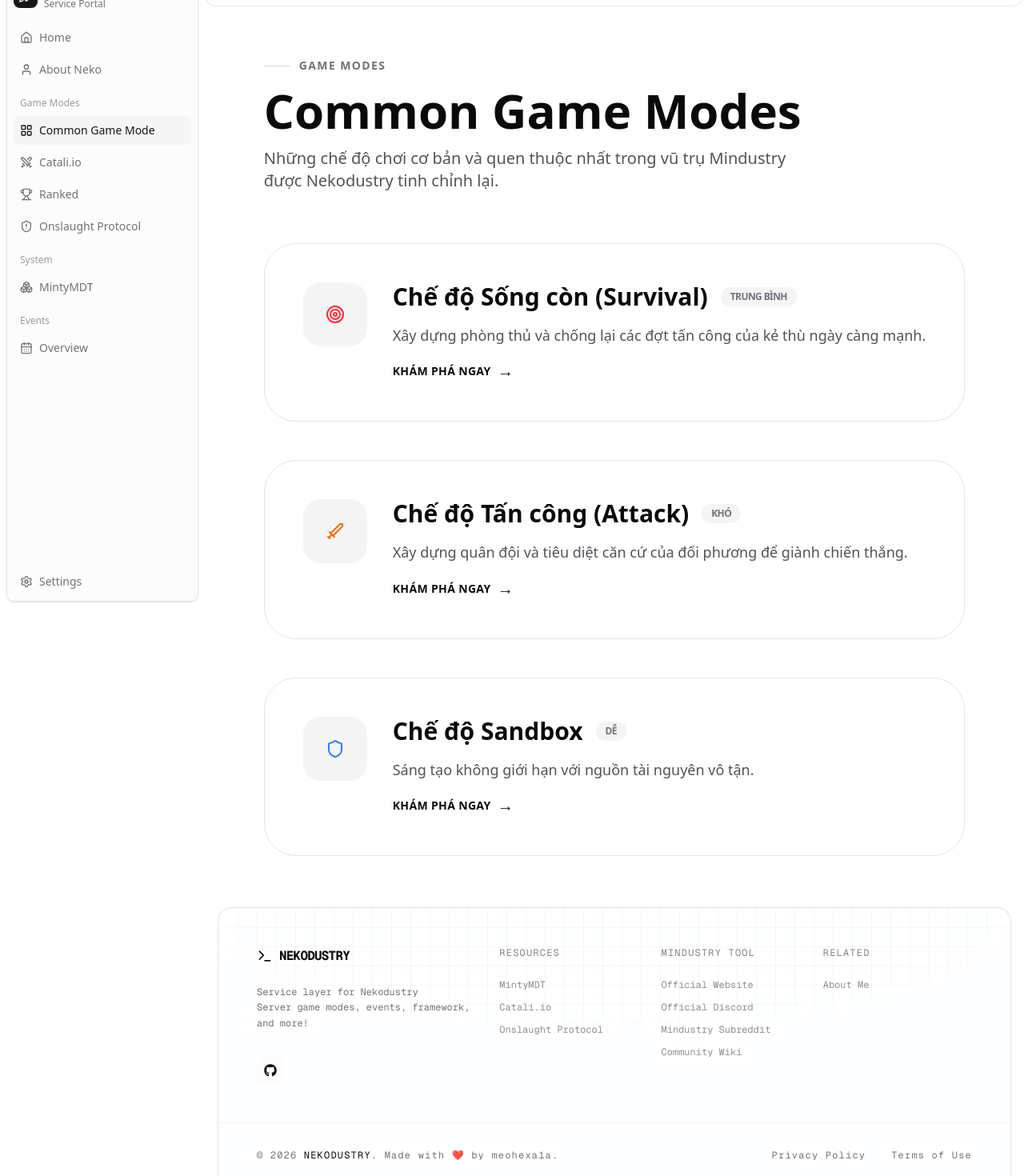
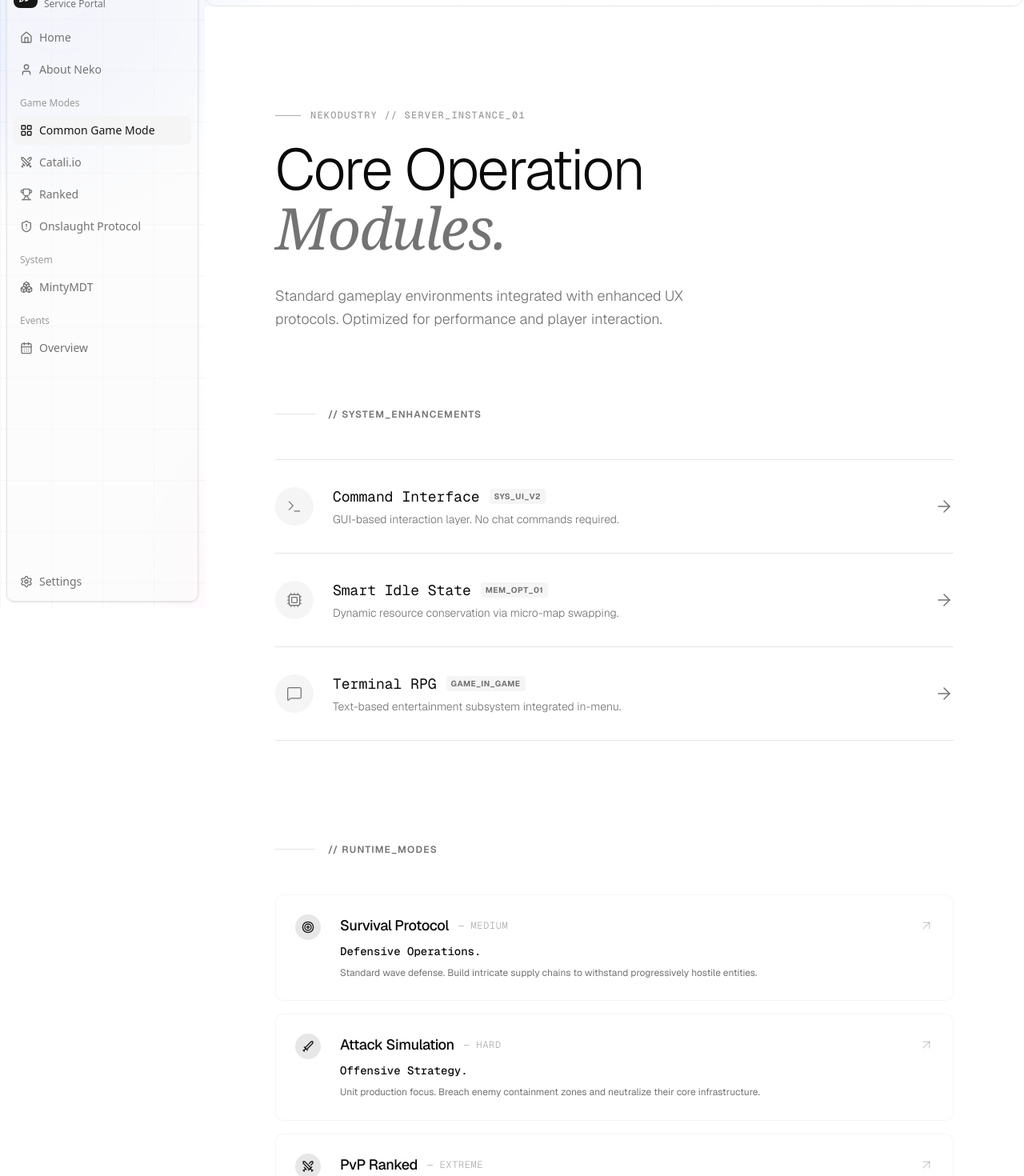
Before and after one commit to meohexa1a/Nekodustry, a Next.js app: page /game-modes/common in a window 1280 px wide. Shown: the part 40-1510 px from the top of the page at 80% size. Built offline with nearby package versions, Linux system fonts and the light colour scheme.

Commit message:
feat: Thêm các trang chính cho ứng dụng, bao gồm trang chủ, giới thiệu và danh sách game modes.

```diff
--- a/src/app/(home)/page.tsx
+++ b/src/app/(home)/page.tsx
@@ -40,7 +40,7 @@ function NodeLink({ href, title, subtitle, icon: Icon }: NodeLinkProps) {
 
 export default function Home() {
   return (
-    <div className="relative min-h-screen w-full overflow-x-hidden bg-transparent">
+    <div className="relative w-full">
       <AbstractBackground />
 
       <div className="relative flex flex-col gap-12 sm:gap-24">
@@ -94,7 +94,7 @@ export default function Home() {
             <NodeLink
               href="/game-modes/onslaught-protocol"
               title="Onslaught Protocol"
-              subtitle="PvE Game Mode"
+              subtitle="PvP & PvE Game Mode"
               icon={ShieldAlert}
             />
 
--- a/src/app/about-neko/page.tsx
+++ b/src/app/about-neko/page.tsx
@@ -178,7 +178,7 @@ export default function AboutNekoPage() {
               href="/game-modes/onslaught-protocol"
               name="Onslaught Protocol"
               role="Systems Researcher"
-              action="Exploring high-complexity PvE system design."
+              action="Exploring high-complexity PvP & PvE system design."
               detail="Used to experiment with layered mechanics, scaling difficulty, and long-term balance under system pressure."
             />
           </div>
--- a/src/app/game-modes/common/page.tsx
+++ b/src/app/game-modes/common/page.tsx
@@ -1,64 +1,191 @@
-import { Gamepad2, Sword, Shield, Target } from "lucide-react";
+import {
+  ArrowRight,
+  ArrowUpRight,
+  Terminal,
+  Cpu,
+  MessageSquare,
+  Target,
+  Sword,
+  Swords,
+  Box,
+} from 'lucide-react'
+import { AbstractBackground } from '@/components/app/abstract-background'
 
 export default function CommonGameModePage() {
-  const modes = [
-    {
-      title: "Chế độ Sống còn (Survival)",
-      description: "Xây dựng phòng thủ và chống lại các đợt tấn công của kẻ thù ngày càng mạnh.",
-      icon: <Target className="text-red-500" />,
-      difficulty: "Trung bình",
-    },
-    {
-      title: "Chế độ Tấn công (Attack)",
-      description: "Xây dựng quân đội và tiêu diệt căn cứ của đối phương để giành chiến thắng.",
-      icon: <Sword className="text-orange-500" />,
-      difficulty: "Khó",
-    },
-    {
-      title: "Chế độ Sandbox",
-      description: "Sáng tạo không giới hạn với nguồn tài nguyên vô tận.",
-      icon: <Shield className="text-blue-500" />,
-      difficulty: "Dễ",
-    },
-  ];
+  return (
+    <div className="bg-background text-foreground relative min-h-screen w-full font-sans">
+      <AbstractBackground />
 
-  return (
-    <div className="flex min-h-screen w-full flex-col p-8 md:p-12 lg:p-16">
-      <div className="mx-auto max-w-5xl space-y-16">
-        <header className="space-y-4">
-          <div className="flex items-center gap-3 text-sm font-bold uppercase tracking-widest text-zinc-500">
-            <div className="h-px w-8 bg-zinc-300 dark:bg-zinc-700" />
-            Game Modes
+      <div className="relative z-10 mx-auto max-w-4xl px-6 py-24 md:py-32">
+        {/* HERO HEADER */}
+        <header className="animate-in fade-in slide-in-from-bottom-4 mb-24 space-y-8 duration-1000">
+          <div className="group relative inline-block">
+            <div className="text-muted-foreground mb-6 flex items-center gap-3 font-mono text-xs font-medium tracking-widest uppercase opacity-70">
+              <span className="bg-primary/50 h-px w-8" />
+              <span>Nekodustry // Server_Instance_01</span>
+            </div>
+
+            <h1 className="text-foreground max-w-3xl text-5xl font-light tracking-tight sm:text-7xl">
+              Core Operation <br />
+              <span className="text-muted-foreground font-serif italic">
+                Modules.
+              </span>
+            </h1>
+
+            <p className="text-muted-foreground mt-8 max-w-xl text-lg leading-relaxed font-light">
+              Standard gameplay environments integrated with enhanced UX
+              protocols. Optimized for performance and player interaction.
+            </p>
           </div>
-          <h1 className="text-4xl font-black sm:text-6xl flex items-center gap-4">Common Game Modes</h1>
-          <p className="max-w-2xl text-xl text-zinc-600 dark:text-zinc-400 font-medium">
-            Những chế độ chơi cơ bản và quen thuộc nhất trong vũ trụ Mindustry được Nekodustry tinh chỉnh lại.
-          </p>
         </header>
 
-        <div className="grid gap-12">
-          {modes.map((mode, idx) => (
-            <div key={idx} className="relative group overflow-hidden rounded-[2.5rem] border border-zinc-200 bg-white p-8 md:p-12 dark:border-zinc-800 dark:bg-zinc-900/30">
-              <div className="flex flex-col md:flex-row gap-8 items-start">
-                <div className="h-20 w-20 rounded-3xl bg-zinc-100 dark:bg-zinc-800 flex items-center justify-center shrink-0">{mode.icon}</div>
-                <div className="space-y-4 flex-1">
-                  <div className="flex items-center gap-4">
-                    <h3 className="text-3xl font-bold">{mode.title}</h3>
-                    <span className="px-3 py-1 bg-zinc-100 dark:bg-zinc-800 rounded-full text-xs font-bold text-zinc-500 uppercase tracking-tighter">{mode.difficulty}</span>
-                  </div>
-                  <p className="text-lg text-zinc-600 dark:text-zinc-400 leading-relaxed">{mode.description}</p>
-                  <button className="flex items-center gap-2 font-bold text-zinc-950 dark:text-white group-hover:gap-4 transition-all uppercase text-sm tracking-wide">
-                    Khám phá ngay <span className="text-xl">→</span>
-                  </button>
-                </div>
-              </div>
+        {/* SECTION 1: SERVER FEATURES (QoL) - Style: NodeLink */}
+        <section className="animate-in fade-in slide-in-from-bottom-8 mb-32 delay-200 duration-1000">
+          <div className="mb-12 flex items-center gap-4">
+            <div className="bg-border h-px max-w-[50px] flex-1" />
+            <h2 className="text-muted-foreground text-xs font-semibold tracking-widest uppercase">
+              // system_enhancements
+            </h2>
+          </div>
 
-              {/* Background blur decoration */}
-              <div className="absolute -right-4 -bottom-4 h-32 w-32 bg-zinc-500/5 rounded-full blur-3xl opacity-0 group-hover:opacity-100 transition-opacity" />
+          <div className="border-border border-t">
+            <FeatureNode
+              title="Command Interface"
+              subtitle="GUI-based interaction layer. No chat commands required."
+              icon={Terminal}
+              code="SYS_UI_V2"
+            />
+            <FeatureNode
+              title="Smart Idle State"
+              subtitle="Dynamic resource conservation via micro-map swapping."
+              icon={Cpu}
+              code="MEM_OPT_01"
+            />
+            <FeatureNode
+              title="Terminal RPG"
+              subtitle="Text-based entertainment subsystem integrated in-menu."
+              icon={MessageSquare}
+              code="GAME_IN_GAME"
+            />
+          </div>
+        </section>
+
+        {/* SECTION 2: GAME MODES - Style: ProjectLog */}
+        <section className="animate-in fade-in slide-in-from-bottom-8 delay-500 duration-1000">
+          <div className="mb-12 flex items-center gap-4">
+            <div className="bg-border h-px max-w-[50px] flex-1" />
+            <h2 className="text-muted-foreground text-xs font-semibold tracking-widest uppercase">
+              // runtime_modes
+            </h2>
+          </div>
+
+          <div className="grid gap-4">
+            <ModeLog
+              name="Survival Protocol"
+              difficulty="MEDIUM"
+              action="Defensive Operations."
+              detail="Standard wave defense. Build intricate supply chains to withstand progressively hostile entities."
+              icon={Target}
+            />
+            <ModeLog
+              name="Attack Simulation"
+              difficulty="HARD"
+              action="Offensive Strategy."
+              detail="Unit production focus. Breach enemy containment zones and neutralize their core infrastructure."
+              icon={Sword}
+            />
+            <ModeLog
+              name="PvP Ranked"
+              difficulty="EXTREME"
+              action="Competitive Determinism."
+              detail="1v1 or Team vs Team. Symmetrical resource allocation. Pure skill-based outcome."
+              icon={Swords}
+            />
+            <ModeLog
+              name="Sandbox"
+              difficulty="CREATIVE"
+              action="Unrestricted Simulation."
+              detail="Infinite resources enabled. Test schematics and logic processors without survival pressure."
+              icon={Box}
+            />
+          </div>
+        </section>
+      </div>
+    </div>
+  )
+}
+
+// --- SUB COMPONENTS ---
+
+// Style giống NodeLink trong ví dụ 1
+function FeatureNode({ title, subtitle, icon: Icon, code }: any) {
+  return (
+    <div className="group border-border relative flex w-full cursor-pointer items-center justify-between border-b py-8 transition-all duration-300 hover:pl-4">
+      <div className="flex items-center gap-6">
+        <div className="bg-secondary text-muted-foreground group-hover:bg-primary group-hover:text-primary-foreground flex h-12 w-12 items-center justify-center rounded-full transition-colors">
+          <Icon size={20} strokeWidth={1.5} />
+        </div>
+        <div>
+          <div className="flex items-center gap-3">
+            <h3 className="text-foreground font-mono text-lg">{title}</h3>
+            <span className="bg-secondary text-muted-foreground group-hover:text-primary rounded px-1.5 py-0.5 text-[10px] font-bold tracking-wider uppercase transition-colors">
+              {code}
+            </span>
+          </div>
+          <p className="text-muted-foreground mt-1 text-sm font-light">
+            {subtitle}
+          </p>
+        </div>
+      </div>
+      <ArrowRight
+        className="text-muted-foreground group-hover:text-foreground transition-transform duration-300 group-hover:-translate-x-2"
+        strokeWidth={1.5}
+      />
+    </div>
+  )
+}
+
+// Style giống ProjectLog trong ví dụ 2
+function ModeLog({ name, difficulty, action, detail, icon: Icon }: any) {
+  return (
+    <div className="group border-border/40 bg-background/40 hover:border-primary/50 hover:bg-secondary/50 relative block w-full rounded-lg border p-6 transition-all duration-300">
+      <div className="flex flex-col gap-4 sm:flex-row sm:items-start sm:gap-6">
+        {/* Icon Line Visual */}
+        <div className="hidden flex-col items-center gap-2 sm:flex">
+          <div className="bg-primary/10 text-primary flex h-8 w-8 items-center justify-center rounded-full">
+            <Icon size={16} />
+          </div>
+          <div className="bg-border/50 group-hover:bg-primary/20 h-full w-px transition-colors" />
+        </div>
+
+        <div className="flex-1 space-y-2">
+          {/* Header */}
+          <div className="flex items-center justify-between">
+            <div className="flex items-center gap-3">
+              <h3 className="text-foreground text-lg font-medium tracking-tight">
+                {name}
+              </h3>
+              <span className="text-muted-foreground/60 font-mono text-xs font-light tracking-wider uppercase">
+                — {difficulty}
+              </span>
             </div>
-          ))}
+            <ArrowUpRight
+              className="text-muted-foreground/30 group-hover:text-primary transition-colors"
+              size={18}
+            />
+          </div>
+
+          {/* Core Action */}
+          <p className="text-foreground font-mono text-sm font-medium">
+            {action}
+          </p>
+
+          {/* Detail */}
+          <p className="text-muted-foreground line-clamp-2 text-xs leading-relaxed">
+            {detail}
+          </p>
         </div>
       </div>
     </div>
-  );
+  )
 }
```
